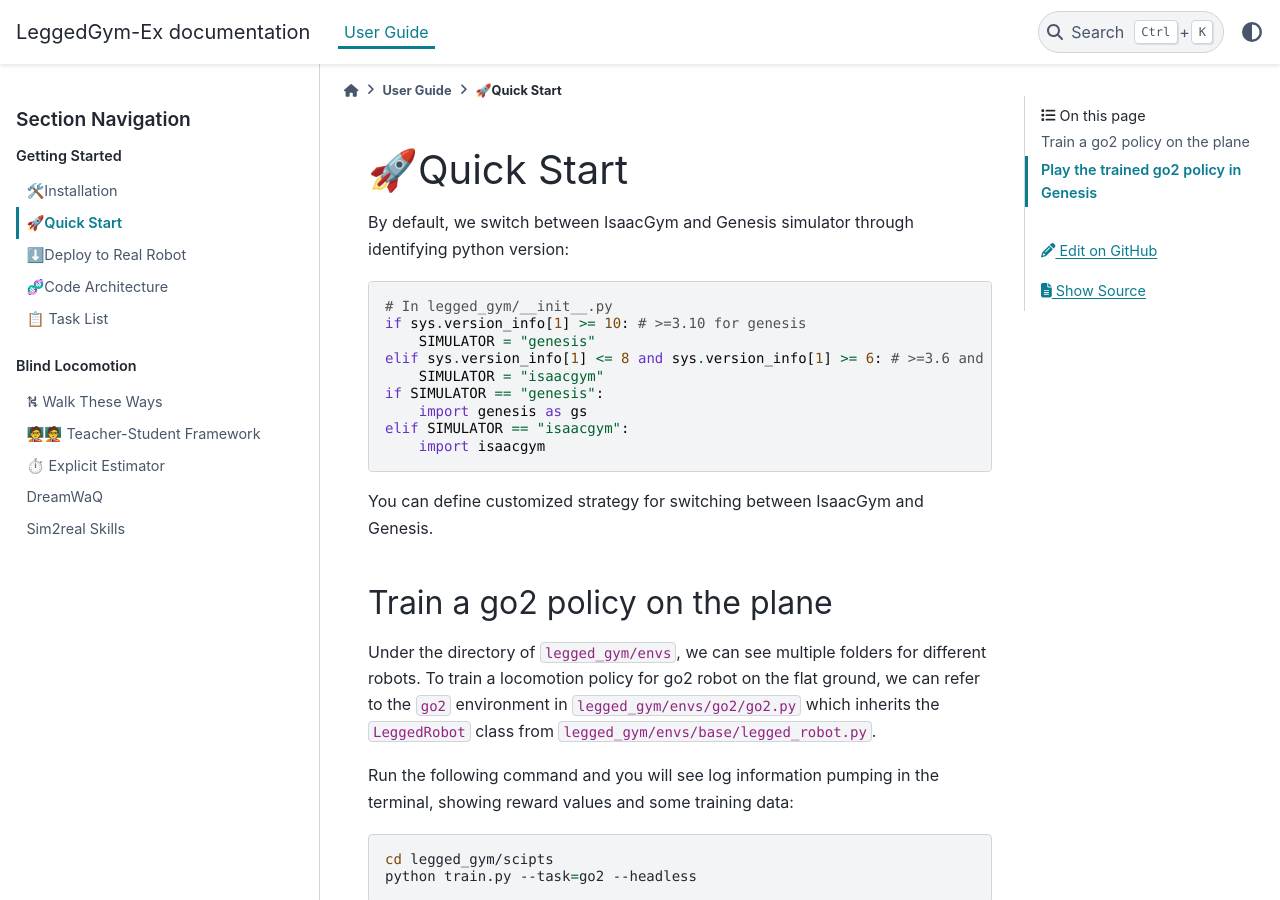
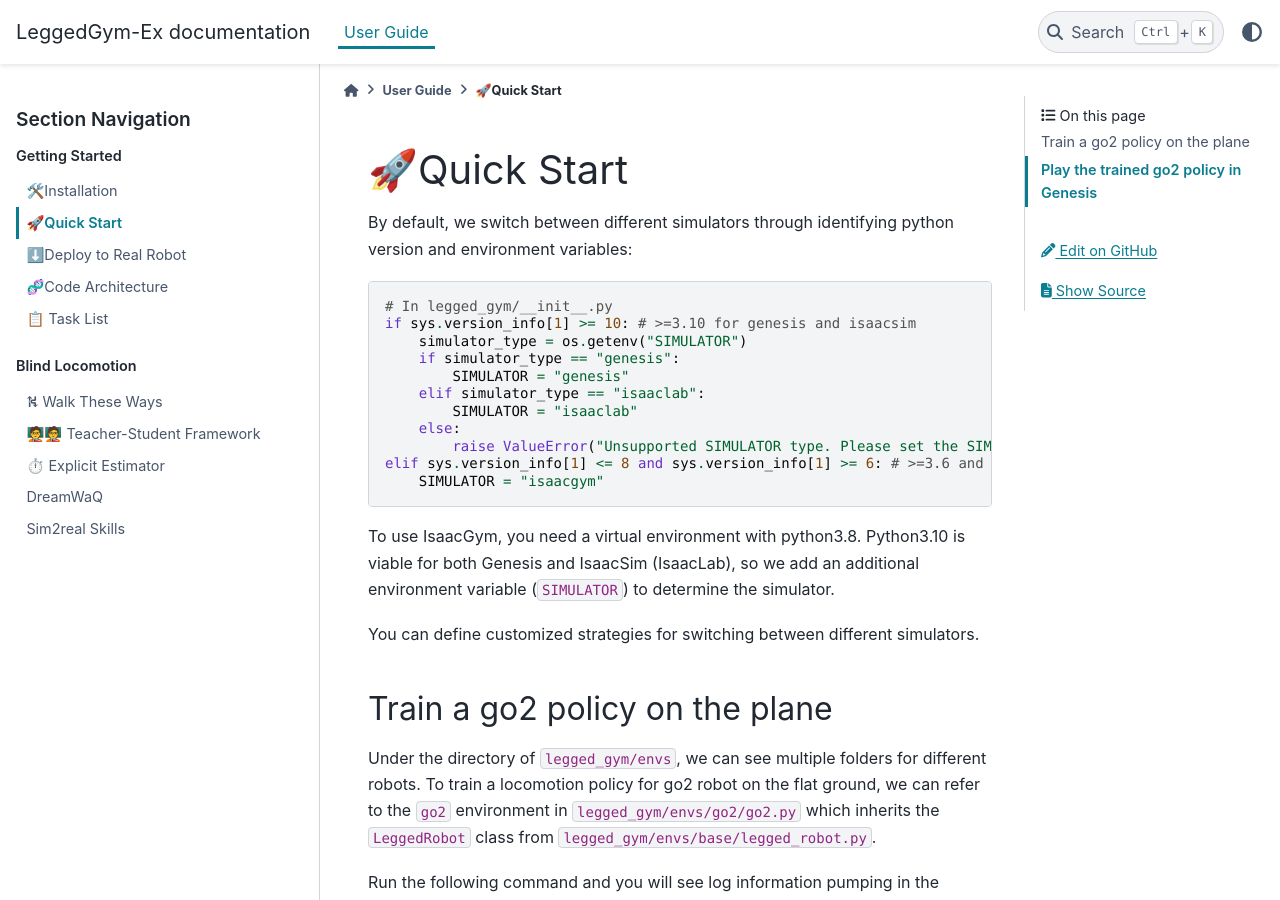
Before and after one commit to lupinjia/genesis_lr_doc, a Sphinx documentation site: the page built from source/user_guide/getting_started/quick_start.md, in a window 1280 px wide and 900 px high. Built offline with Sphinx 7.4.7 and the PyData theme 0.15.4, drawn with Linux system fonts in a browser that asks for light colours; some of the changed text lies outside the part shown.

Commit message:
update doc for isaacsim installation support

````diff
--- a/source/user_guide/getting_started/quick_start.md
+++ b/source/user_guide/getting_started/quick_start.md
@@ -1,20 +1,24 @@
 # 🚀Quick Start
 
-By default, we switch between IsaacGym and Genesis simulator through identifying python version:
+By default, we switch between different simulators through identifying python version and environment variables:
 
 ```python
 # In legged_gym/__init__.py
-if sys.version_info[1] >= 10: # >=3.10 for genesis
-    SIMULATOR = "genesis"
+if sys.version_info[1] >= 10: # >=3.10 for genesis and isaacsim
+    simulator_type = os.getenv("SIMULATOR")
+    if simulator_type == "genesis":
+        SIMULATOR = "genesis"
+    elif simulator_type == "isaaclab":
+        SIMULATOR = "isaaclab"
+    else:
+        raise ValueError("Unsupported SIMULATOR type. Please set the SIMULATOR environment variable to 'genesis' or 'isaaclab'.")
 elif sys.version_info[1] <= 8 and sys.version_info[1] >= 6: # >=3.6 and <3.9 for isaacgym
     SIMULATOR = "isaacgym"
-if SIMULATOR == "genesis":
-    import genesis as gs
-elif SIMULATOR == "isaacgym":
-    import isaacgym
 ```
 
-You can define customized strategy for switching between IsaacGym and Genesis.
+To use IsaacGym, you need a virtual environment with python3.8. Python3.10 is viable for both Genesis and IsaacSim (IsaacLab), so we add an additional environment variable (`SIMULATOR`) to determine the simulator.
+
+You can define customized strategies for switching between different simulators.
 
 ## Train a go2 policy on the plane
 
@@ -41,7 +45,7 @@
 ```{figure} ../../_static/images/play_in_genesis.png
 ```
 :::{note}
-If you use IsaacGym simulator, the pipeline is the same other than that the simulator window is different.
+If you use IsaacGym or IsaacSim simulator, the pipeline is the same other than that the simulator window is different.
 :::
 
 For more information about the command line arguments, please use `python play.py --help`:
````
Also changed, not shown: source/user_guide/getting_started/installation.md (+11 -0 lines).
